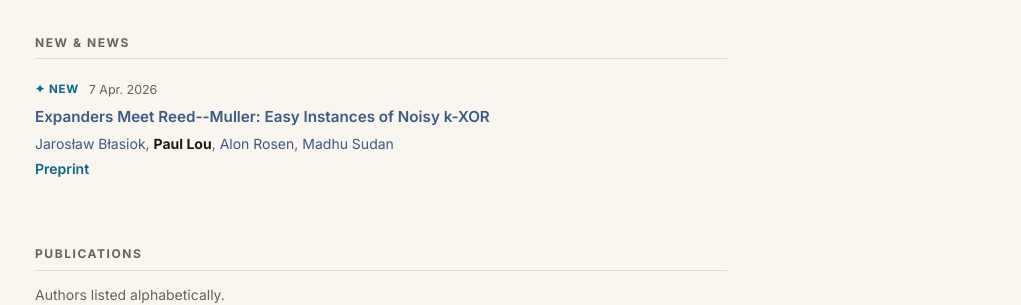
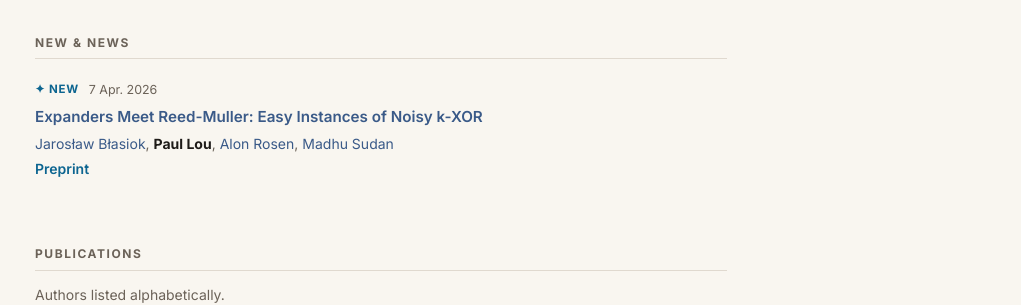
Before and after one commit to pslou/pslou.github.io, a Jekyll site: the page built from index.html, in a window 1280 px wide and 900 px high, scrolled down 555 px. Shown: the part 153-458 px from the top of the window, without its empty margins (259-1280 px from the left). Built offline with Jekyll 4.4.1, drawn with Linux system fonts in a browser that asks for light colours.

Commit message:
remove double hyphen

```diff
--- a/index.html
+++ b/index.html
@@ -79,7 +79,7 @@ description: Paul S. Lou — postdoctoral researcher in cryptography at Bocconi
 
     <li class="pub-item">
       <div class="news-meta"><span class="news-flag">✦ new</span><time class="news-date">7 Apr. 2026</time></div>
-      <a class="pub-title" href="https://arxiv.org/pdf/2604.04188v1">Expanders Meet Reed--Muller: Easy Instances of Noisy k-XOR</a>
+      <a class="pub-title" href="https://arxiv.org/pdf/2604.04188v1">Expanders Meet Reed-Muller: Easy Instances of Noisy k-XOR</a>
       <p class="pub-authors">Jarosław Błasiok, <strong class="pub-self">Paul Lou</strong>, Alon Rosen, Madhu Sudan</p>
       <p class="pub-venue">Preprint</p>
     </li>
```
